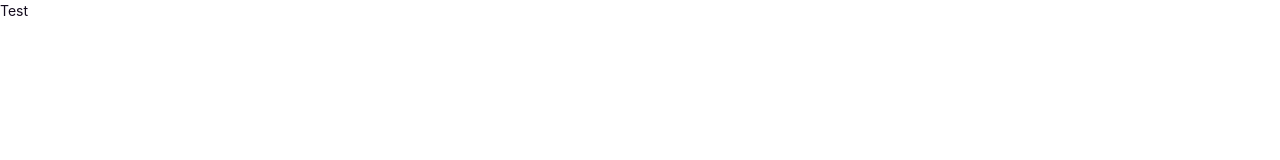
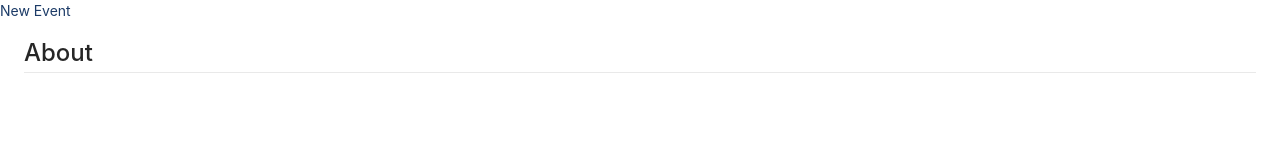
Before and after one commit to pumanitro/Accenture-Interview-App, a React (Create React App) app: page / in a window 1280 px wide. Shown: the top 160 px of the page. Built offline with nearby package versions, Linux system fonts and the light colour scheme.

Commit message:
Created About page and Card component.

```diff
--- a/package.json
+++ b/package.json
@@ -4,7 +4,6 @@
   "private": true,
   "dependencies": {
     "@reduxjs/toolkit": "^1.5.0",
-    "antd": "^4.9.1",
     "axios": "^0.19.0",
     "graphql": "^14.5.8",
     "i18next": "^19.0.0",
--- /dev/null
+++ b/src/components/Card/Card.s.ts
@@ -0,0 +1,10 @@
+import styled from 'styled-components';
+
+export const Card = styled.div`
+  background-color: ${props => props.theme.colors.utils.background.light};
+  padding: 12px 24px;
+`;
+
+export const CardTitle = styled.h3`
+  border-bottom: 1px solid ${props => props.theme.colors.utils.border.mid};
+`;
--- /dev/null
+++ b/src/components/NewEventHeader/NewEventHeader.tsx
@@ -0,0 +1,3 @@
+import React from 'react';
+
+export const NewEventHeader = () => <div>New Event</div>;
--- a/src/components/TestComp/TestComp.tsx
+++ /dev/null
@@ -1,3 +0,0 @@
-import React from 'react';
-
-export const TestComp = () => <div>Test</div>;
--- a/src/global/GlobalStyles/GlobalStyles.tsx
+++ b/src/global/GlobalStyles/GlobalStyles.tsx
@@ -23,4 +23,8 @@ export const GlobalStyles = createGlobalStyle<ThemeInterface>`
     text-decoration: none;
   }
 
+  h3 {
+    font-size: 24px;
+  }
+
 `;
--- a/src/global/Themes/CoreTheme.tsx
+++ b/src/global/Themes/CoreTheme.tsx
@@ -7,11 +7,11 @@ export const CoreTheme = {
     },
     utils: {
       text: {
-        dark: '#140C1E',
+        dark: '#1c3b67',
         light: '#ECEEF1',
       },
       border: {
-        mid: '#DEDEDE',
+        mid: '#e9e9e9',
         dark: '#392F46',
       },
       link: '#3C7EFF',
--- /dev/null
+++ b/src/pages/Home/About/About.tsx
@@ -0,0 +1,10 @@
+import React from 'react';
+import { CardTitle, Card } from 'components/Card/Card.s';
+
+export const About = () => {
+  return (
+    <Card>
+      <CardTitle>About</CardTitle>
+    </Card>
+  );
+};
--- a/src/pages/Home/Home.tsx
+++ b/src/pages/Home/Home.tsx
@@ -1,4 +1,10 @@
 import React, { FunctionComponent } from 'react';
-import { TestComp } from 'components/TestComp/TestComp';
+import { NewEventHeader } from 'components/NewEventHeader/NewEventHeader';
+import { About } from './About/About';
 
-export const Home: FunctionComponent = () => <TestComp />;
+export const Home: FunctionComponent = () => (
+  <>
+    <NewEventHeader />
+    <About />
+  </>
+);
```
Also changed, not shown: 1 other file (tests, documents, lock files or other folders).
